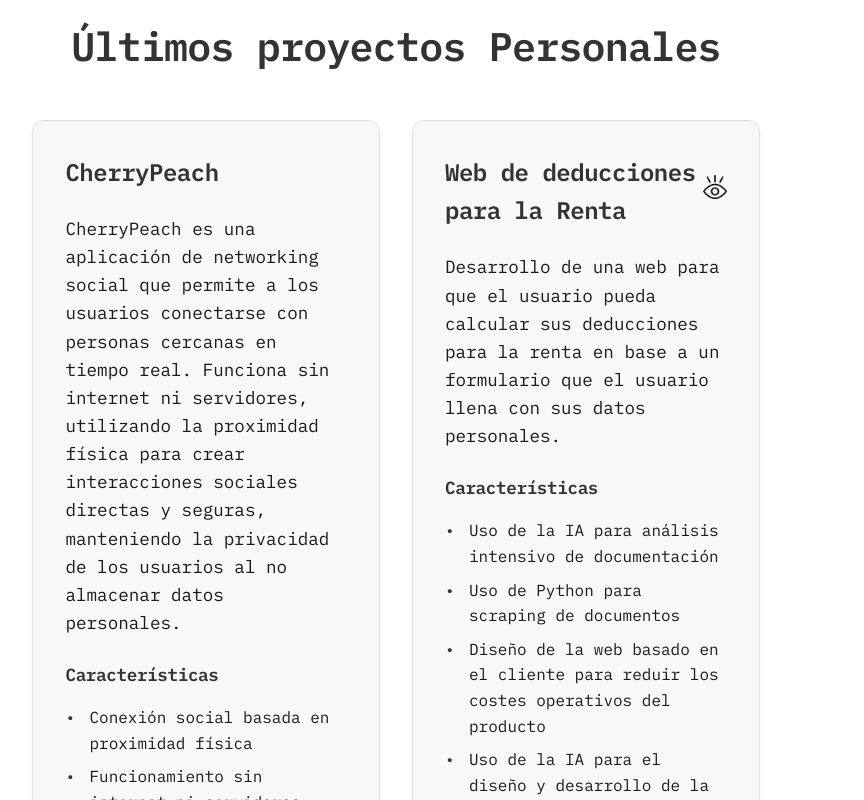
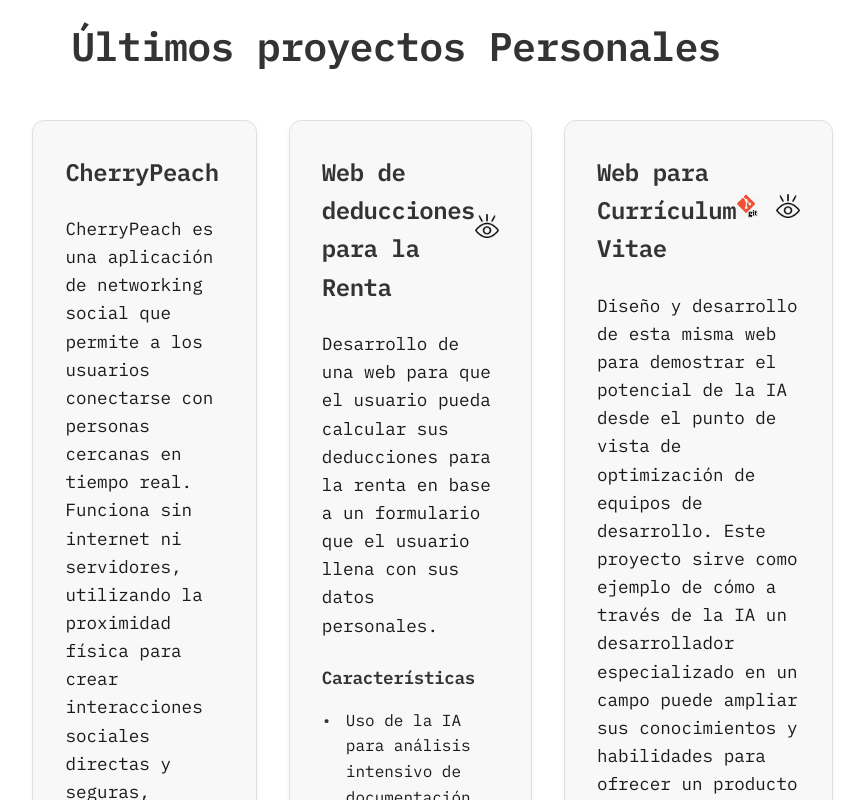
Before and after one commit to AdrianLopez1994/cv, a React (Vite) app: page / in a window 1280 px wide. Shown: the part 10720-11520 px from the top of the page, without its empty margins (244-1108 px from the left). Built offline with nearby package versions, Linux system fonts and the light colour scheme.

Commit message:
fix view

```diff
--- a/src/index.css
+++ b/src/index.css
@@ -617,9 +617,21 @@
 
 .projects-container {
   display: grid;
-  grid-template-columns: repeat(auto-fit, minmax(300px, 1fr));
+  grid-template-columns: repeat(3, 1fr);
   gap: 2rem;
   width: 100%;
+}
+
+@media (max-width: 1200px) {
+  .projects-container {
+    grid-template-columns: repeat(2, 1fr);
+  }
+}
+
+@media (max-width: 768px) {
+  .projects-container {
+    grid-template-columns: 1fr;
+  }
 }
 
 .project-card {
@@ -735,10 +747,6 @@
 }
 
 @media (max-width: 768px) {
-  .projects-container {
-    grid-template-columns: 1fr;
-  }
-
   .project-card {
     padding: 1.5rem;
   }
```
